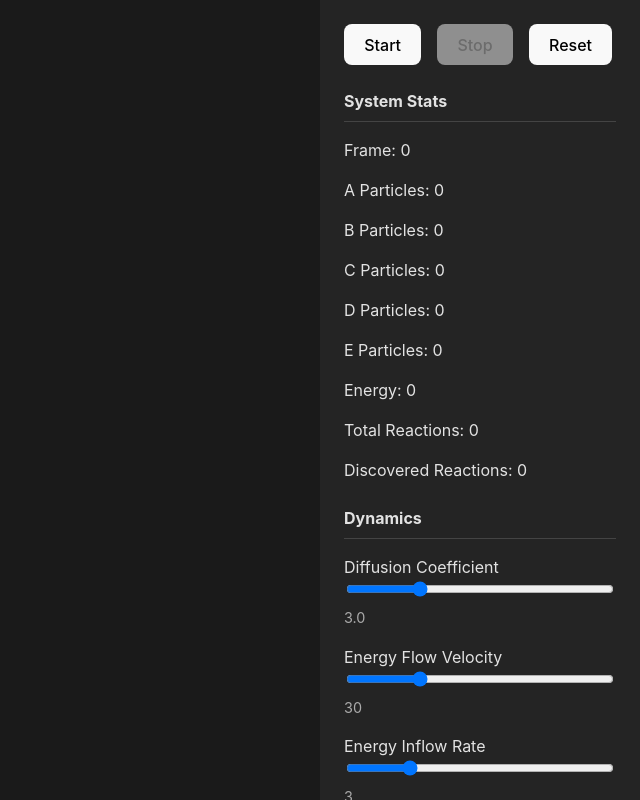
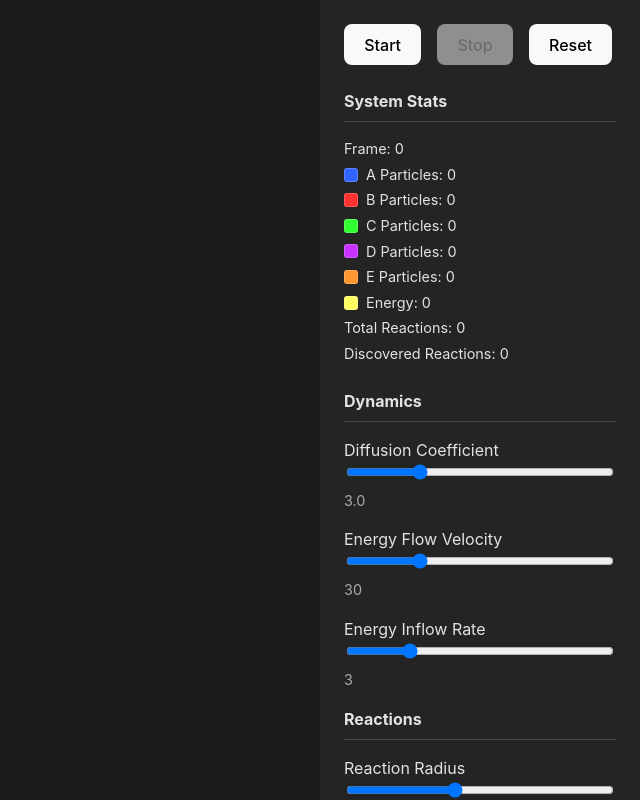
Before and after one commit to gigagiova/emergent-life, a React (Vite) app: page / in a window 1280 px wide. Shown: the whole page, without its empty margins (640-1280 px from the left). Built offline with nearby package versions, Linux system fonts and the light colour scheme.

Commit message:
feat: enhance stats display with color-coded particle counts and improved layout

```diff
--- a/src/App.css
+++ b/src/App.css
@@ -161,3 +161,22 @@ button:disabled {
 .config-graph {
   flex-shrink: 0;
 }
+
+.stats-display p {
+  display: flex;
+  align-items: center;
+  gap: 8px;
+  margin: 4px 0;
+  font-size: 0.9em;
+}
+
+.particle-color-swatch {
+  width: 12px;
+  height: 12px;
+  border-radius: 3px;
+  border: 1px solid rgba(255, 255, 255, 0.2);
+}
+
+.params-editor {
+  margin-top: 20px;
+}
--- a/src/App.tsx
+++ b/src/App.tsx
@@ -118,12 +118,12 @@ function Controls() {
       <div className='stats-display'>
         <h4>System Stats</h4>
         <p>Frame: {stats.frameCount || 0}</p>
-        <p>A Particles: {stats.particleCountA || 0}</p>
-        <p>B Particles: {stats.particleCountB || 0}</p>
-        <p>C Particles: {stats.particleCountC || 0}</p>
-        <p>D Particles: {stats.particleCountD || 0}</p>
-        <p>E Particles: {stats.particleCountE || 0}</p>
-        <p>Energy: {stats.energyParticleCount || 0}</p>
+        <p><span className="particle-color-swatch" style={{ backgroundColor: 'rgb(50, 100, 255)' }}></span>A Particles: {stats.particleCountA || 0}</p>
+        <p><span className="particle-color-swatch" style={{ backgroundColor: 'rgb(255, 50, 50)' }}></span>B Particles: {stats.particleCountB || 0}</p>
+        <p><span className="particle-color-swatch" style={{ backgroundColor: 'rgb(50, 255, 50)' }}></span>C Particles: {stats.particleCountC || 0}</p>
+        <p><span className="particle-color-swatch" style={{ backgroundColor: 'rgb(200, 50, 255)' }}></span>D Particles: {stats.particleCountD || 0}</p>
+        <p><span className="particle-color-swatch" style={{ backgroundColor: 'rgb(255, 150, 50)' }}></span>E Particles: {stats.particleCountE || 0}</p>
+        <p><span className="particle-color-swatch" style={{ backgroundColor: 'rgb(255, 255, 100)' }}></span>Energy: {stats.energyParticleCount || 0}</p>
         <p>Total Reactions: {stats.totalReactions || 0}</p>
         <p>Discovered Reactions: {stats.discoveredReactions || 0}</p>
       </div>
```
